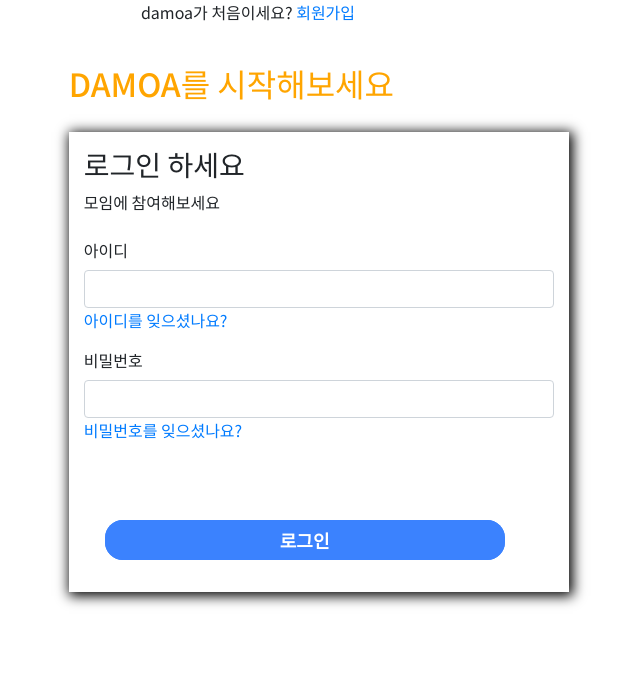
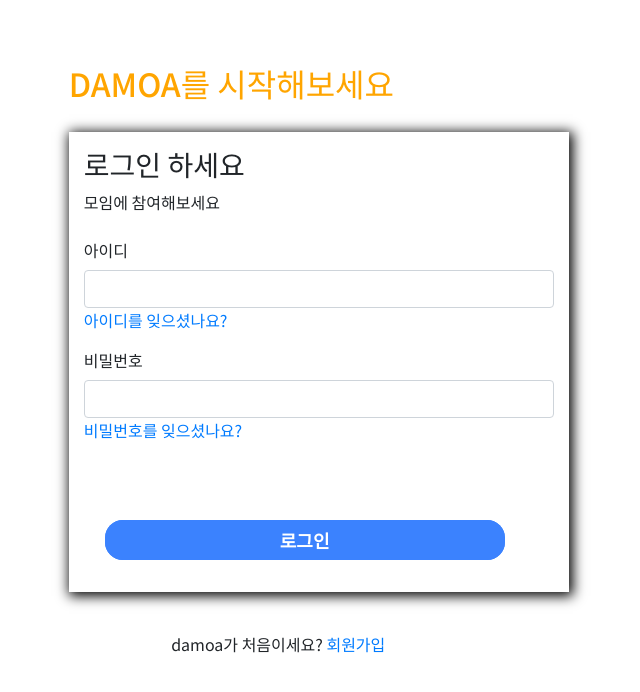
Before and after one commit to IoT-1st-Team-Project/DAMOA, a Django app: page /common/login/ in a window 1280 px wide. Shown: the top 692 px of the page, without its empty margins (392-1032 px from the left). Run offline with Django 4.2, Linux system fonts and the light colour scheme.

Commit message:
로그인 페이지 꾸미기~

```diff
--- a/templates/common/login.html
+++ b/templates/common/login.html
@@ -76,7 +76,7 @@
         </form>
       </div>
     </div>
-    <div class="text-center">
+    <div style="position: absolute; left:44%; bottom:18%;">
       damoa가 처음이세요? <a href="#">회원가입</a>
     </div>
   </body>
```
